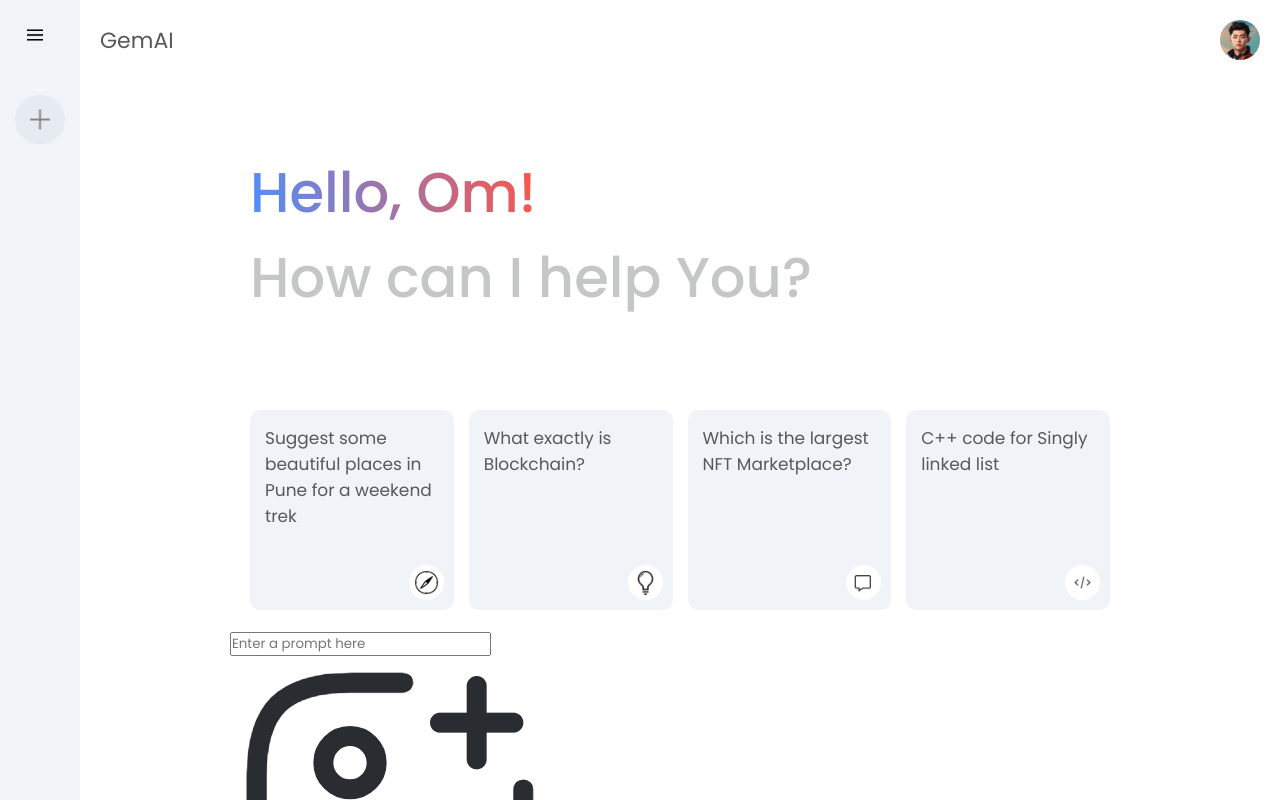
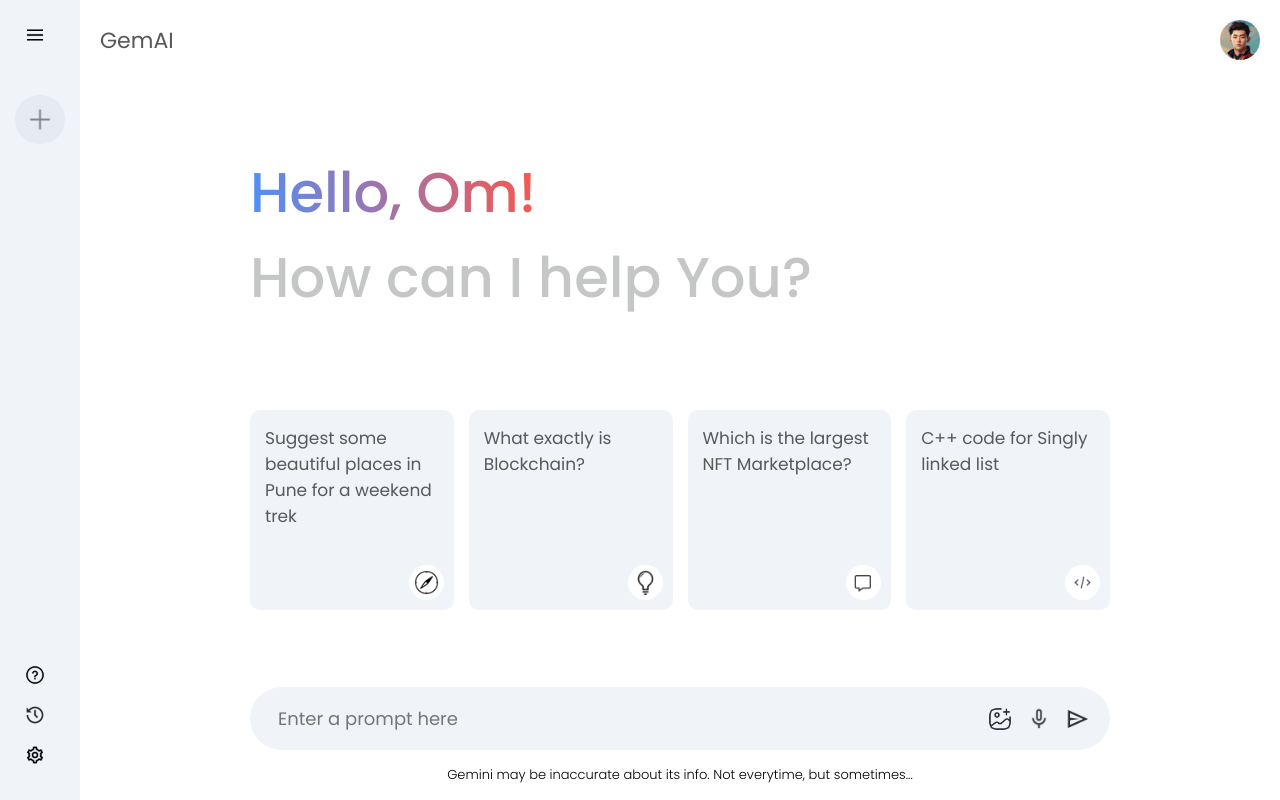
Before and after one commit to omkute10/Gemini-AI, a React (Vite) app: page / in a window 1280 px wide. Shown: the top 800 px of the page. Built offline with nearby package versions, Linux system fonts and the light colour scheme.

Commit message:
Styled the Main page

```diff
--- a/src/components/Main/Main.css
+++ b/src/components/Main/Main.css
@@ -74,3 +74,49 @@
 .main .card:hover{
     background-color: #dfe4ea;
 }
+
+.main-bottom {
+    position: absolute;
+    bottom: 0;
+    width: 100%;
+    max-width: 900px;
+    padding: 0px 20px;
+    margin: auto;
+}
+
+.search-box {
+    display: flex;
+    align-items: center;
+    justify-content: space-between;
+    gap: 20px;
+    background-color: #f0f4f9;
+    padding: 10px 20px;
+    border-radius: 50px;
+
+}
+
+.search-box img{
+    width: 24px;
+    cursor: pointer;
+}
+.search-box input{
+    flex: 1;
+    background: transparent;
+    border: none;
+    outline: none;
+    padding: 8px;
+    font-size: 18px;
+}
+
+.search-box div{
+    display: flex;
+    align-items: center;
+    gap: 15px;
+}
+
+.main .bottom-info{
+    font-size: 13px;
+    margin: 15px auto;
+    text-align: center;
+    font-weight: 300;
+}
```
